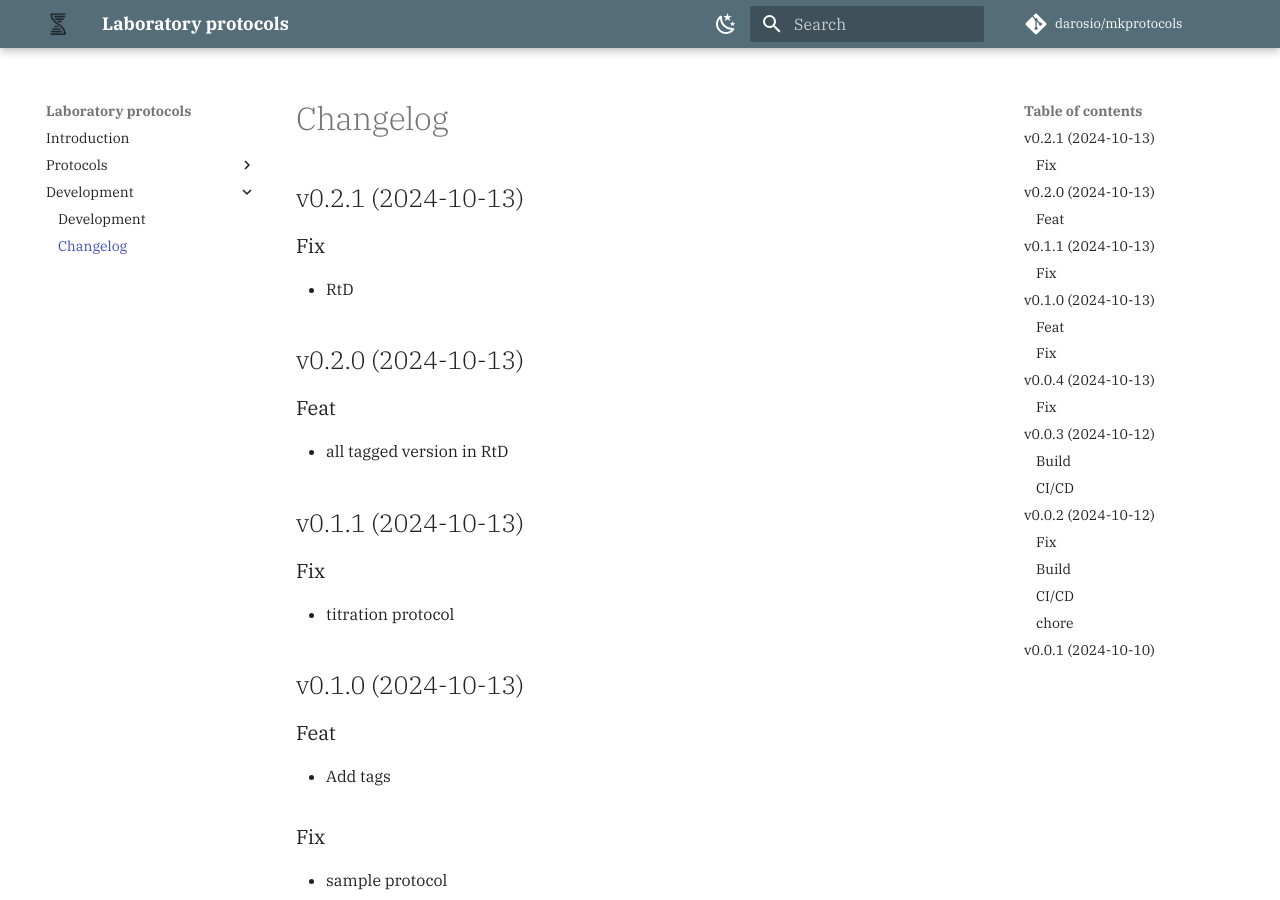
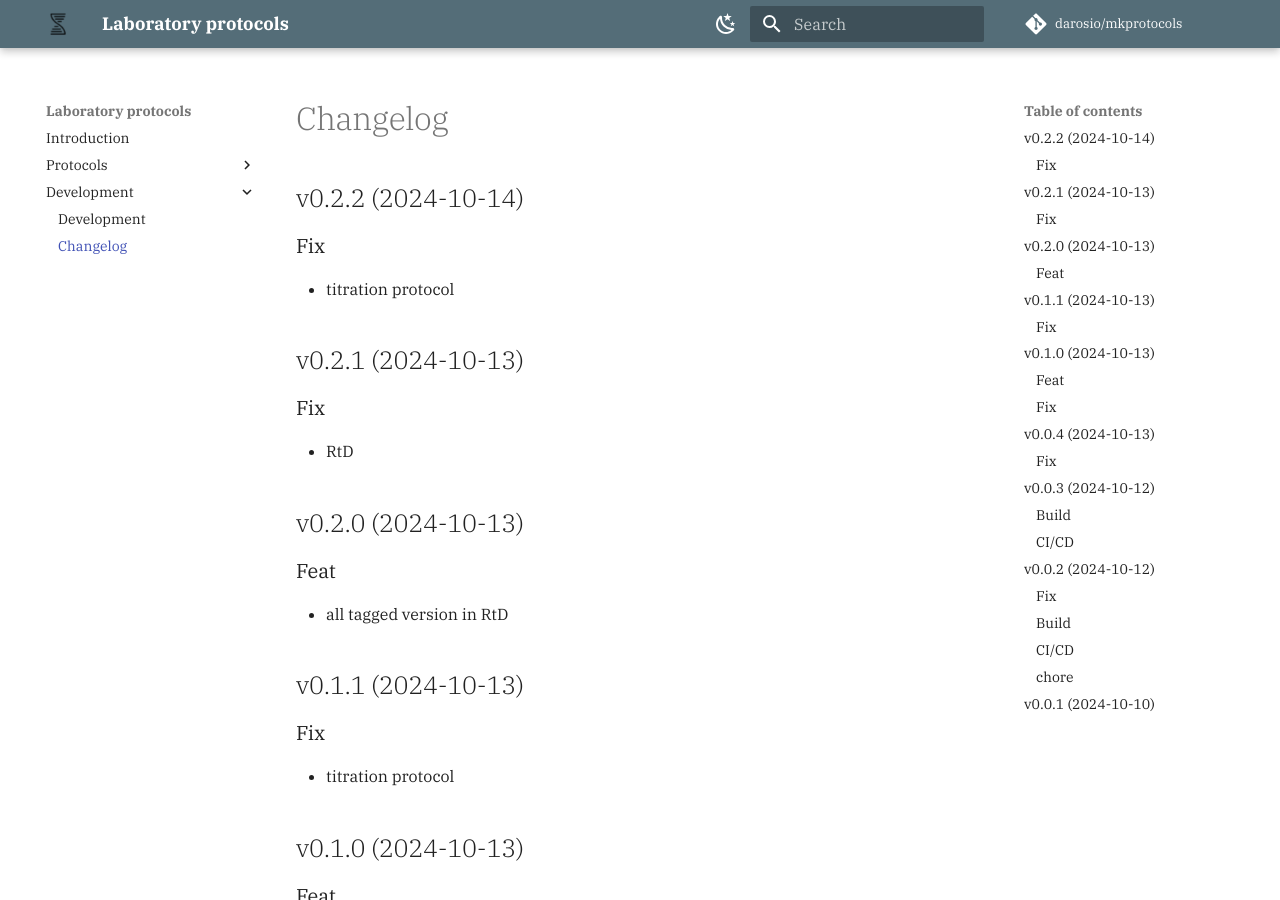
Before and after one commit to darosio/mkprotocols, an MkDocs documentation site: the page built from docs/CHANGELOG.md, in a window 1280 px wide and 900 px high. Built offline with MkDocs 1.6.1 and Material for MkDocs 9.7.7, drawn with Linux system fonts in a browser that asks for light colours; comment, search, counter and statistics services are not loaded.

Commit message:
bump: version 0.2.1 → 0.2.2

```diff
--- a/docs/CHANGELOG.md
+++ b/docs/CHANGELOG.md
@@ -2,6 +2,12 @@
 <!-- vale write-good.TooWordy = NO -->
 
 # Changelog
+
+## v0.2.2 (2024-10-14)
+
+### Fix
+
+- titration protocol
 
 ## v0.2.1 (2024-10-13)
 
--- a/mkdocs.yml
+++ b/mkdocs.yml
@@ -56,7 +56,7 @@ plugins:
   - page-to-pdf:
       displayHeaderFooter: true
       headerTemplate: |
-        <div style="margin: 0 2cm; width: 75%; font-size: 11px; text-align: right;">Version: 0.2.1</div>
+        <div style="margin: 0 2cm; width: 75%; font-size: 11px; text-align: right;">Version: 0.2.2</div>
       footerTemplate: |
         <div style="margin: 0 2cm; width: 75%; font-size: 11px; text-align: center;">
         <span class="pageNumber"></span> / <span class="totalPages"></span>
--- a/pyproject.toml
+++ b/pyproject.toml
@@ -20,7 +20,7 @@ license = "BSD-3-Clause"
 name = "mkprotocols"
 readme = "docs/README.md"
 requires-python = ">=3.12"
-version = "0.2.1"
+version = "0.2.2"
 
 [project.optional-dependencies]
 dev = [
@@ -39,7 +39,7 @@ changelog_file = "docs/CHANGELOG.md"
 name = "cz_conventional_commits"
 # name = "cz_customize"
 tag_format = "v$version"
-version = "0.2.1"
+version = "0.2.2"
 version_files = [
   "pyproject.toml:version",
   "docs/README.md:.version-",
```
Also changed, not shown: docs/README.md (+1 -1 lines).
